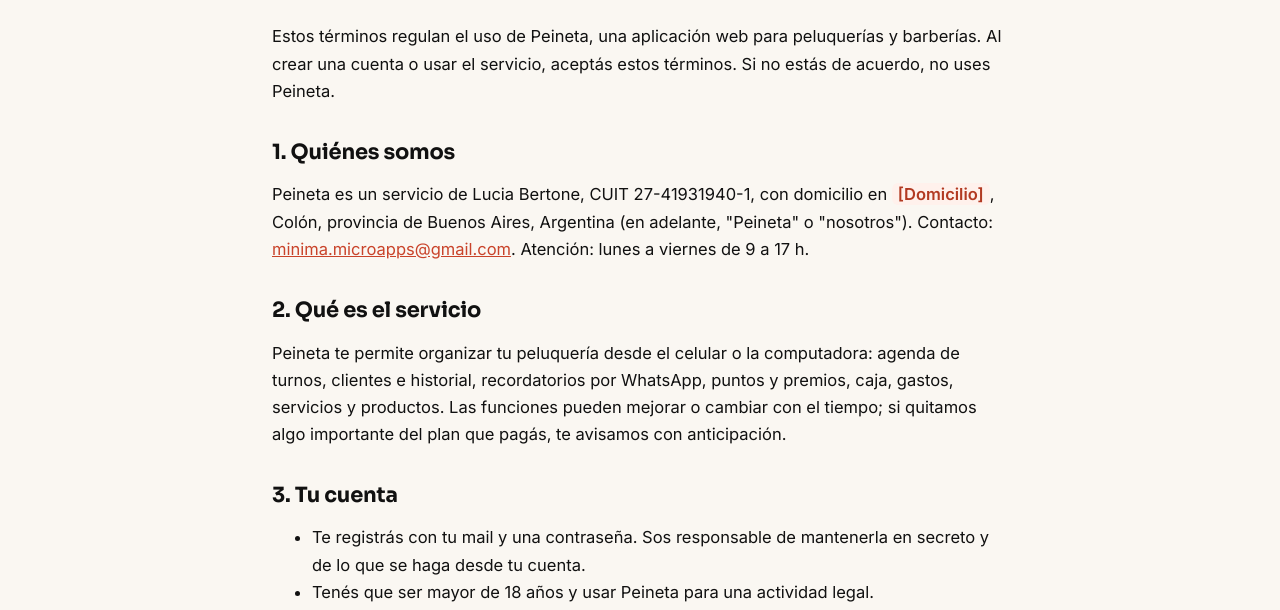
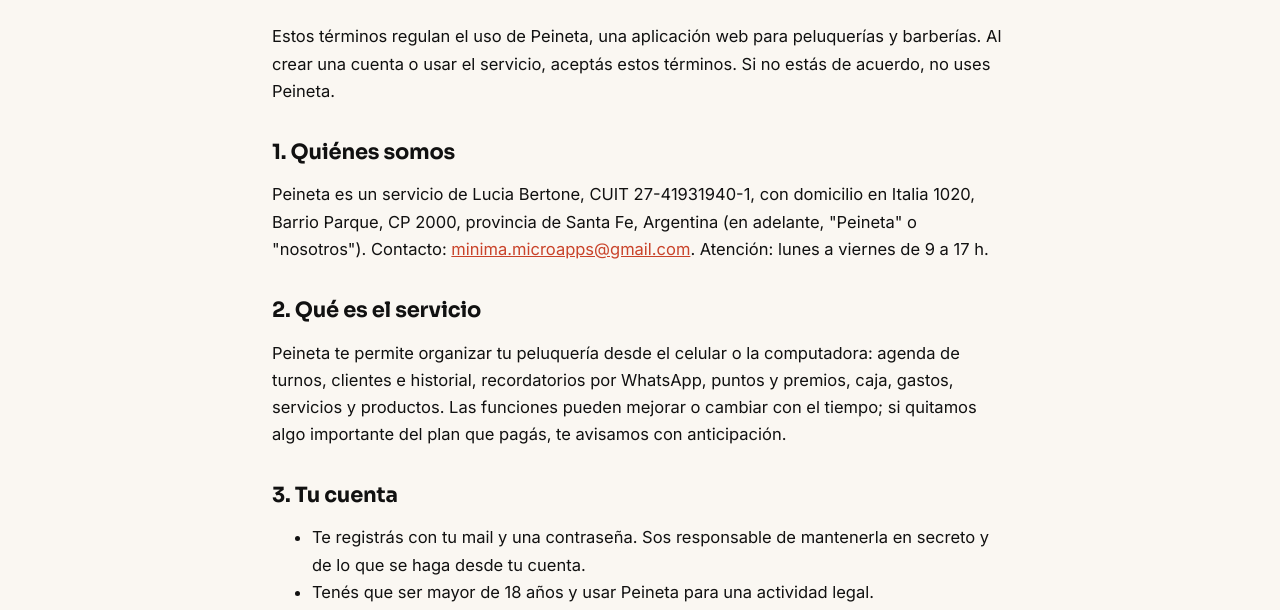
Before and after one commit to minimamicroapps/peineta-app, a plain HTML site: page terminos.html in a window 1280 px wide. Shown: the part 190-800 px from the top of the page. Drawn offline with Linux system fonts and the light colour scheme.

Commit message:
Legales: domicilio del titular
Co-Authored-By: Claude Opus 5.5 <noreply@anthropic.com>
Claude-Session: https://claude.ai/code/session_01XnRKSZbvAaAemDbGYXDZza

```diff
--- a/terminos.html
+++ b/terminos.html
@@ -31,7 +31,7 @@ input:focus,textarea:focus,select:focus{outline:none;border-color:var(--o)}
 <h1>Términos y condiciones</h1><p class="upd">Última actualización: 26 de noviembre de 2026</p>
 <p>Estos términos regulan el uso de Peineta, una aplicación web para peluquerías y barberías. Al crear una cuenta o usar el servicio, aceptás estos términos. Si no estás de acuerdo, no uses Peineta.</p>
 <h2>1. Quiénes somos</h2>
-<p>Peineta es un servicio de Lucia Bertone, CUIT 27-41931940-1, con domicilio en <span class="fill">[Domicilio]</span>, Colón, provincia de Buenos Aires, Argentina (en adelante, "Peineta" o "nosotros"). Contacto: <a href="mailto:minima.microapps@gmail.com">minima.microapps@gmail.com</a>. Atención: lunes a viernes de 9 a 17 h.</p>
+<p>Peineta es un servicio de Lucia Bertone, CUIT 27-41931940-1, con domicilio en Italia 1020, Barrio Parque, CP 2000, provincia de Santa Fe, Argentina (en adelante, "Peineta" o "nosotros"). Contacto: <a href="mailto:minima.microapps@gmail.com">minima.microapps@gmail.com</a>. Atención: lunes a viernes de 9 a 17 h.</p>
 <h2>2. Qué es el servicio</h2>
 <p>Peineta te permite organizar tu peluquería desde el celular o la computadora: agenda de turnos, clientes e historial, recordatorios por WhatsApp, puntos y premios, caja, gastos, servicios y productos. Las funciones pueden mejorar o cambiar con el tiempo; si quitamos algo importante del plan que pagás, te avisamos con anticipación.</p>
 <h2>3. Tu cuenta</h2>
```
Also changed, not shown: privacidad.html (+1 -1 lines).
